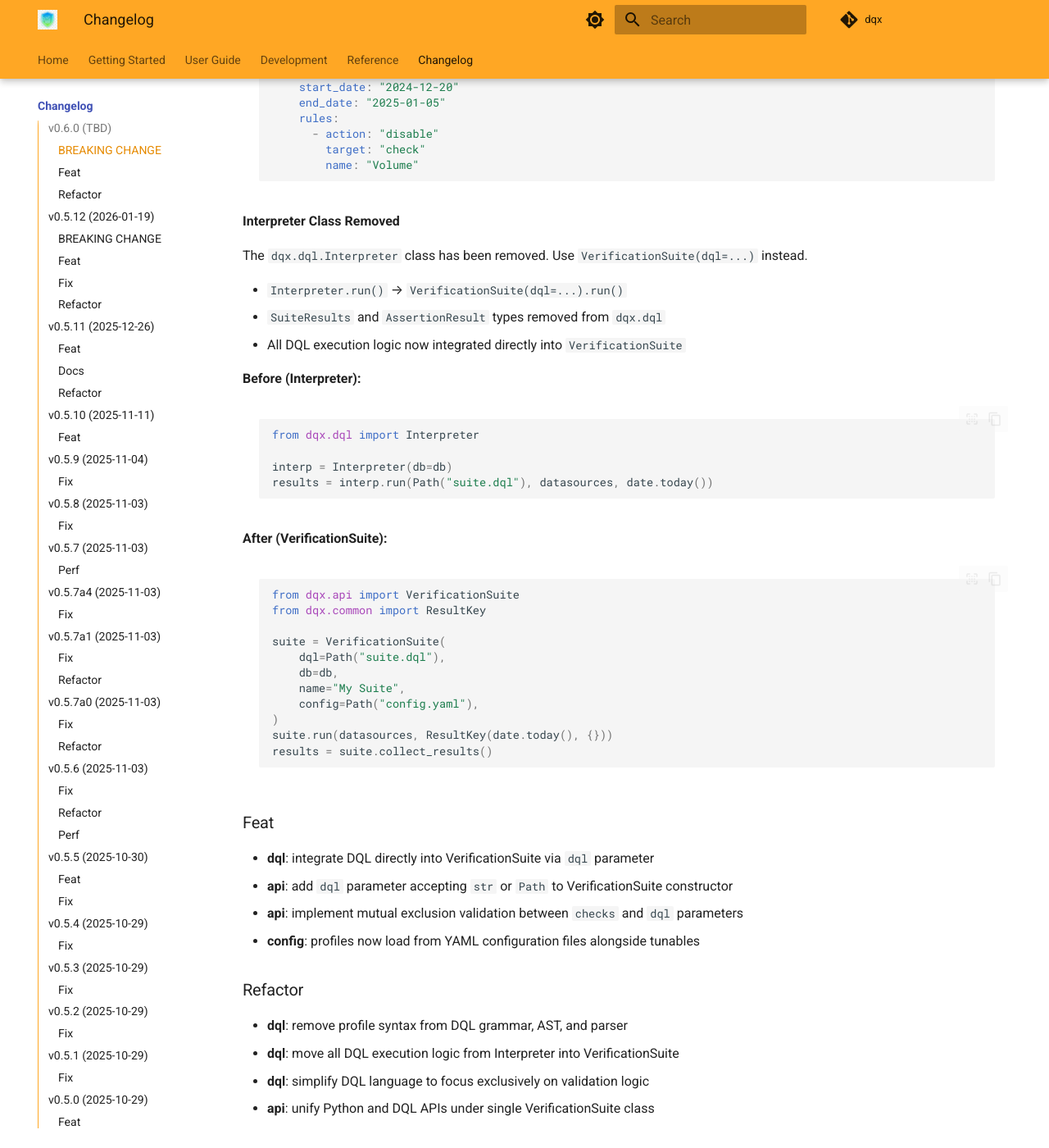
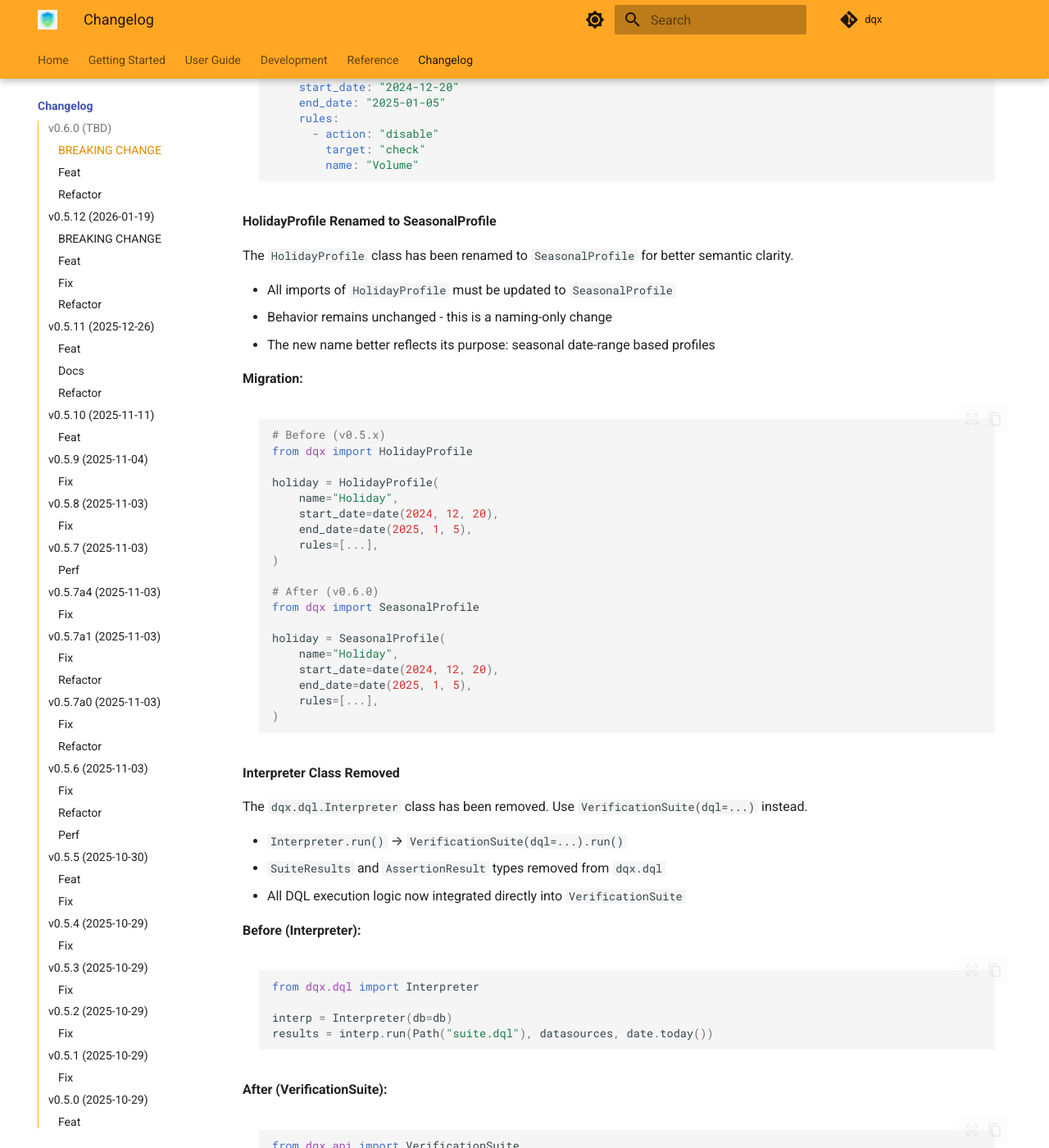
Before and after one commit to nampham2/dqx, an MkDocs documentation site: the page built from docs/changelog.md, in a window 1280 px wide and 1400 px high, scrolled down 873 px. Shown: the whole window at 82% size. Built offline with MkDocs 1.6.1 and Material for MkDocs 9.7.7, drawn with Linux system fonts in a browser that asks for light colours; comment, search, counter and statistics services are not loaded.

Commit message:
docs: address CodeRabbit comments - update documentation
- Fix markdown bare URLs to use link format in migration guide and plans
- Update seasonal profile type field documentation from 'holiday' to 'seasonal'
- Add CHANGELOG entry for HolidayProfile -> SeasonalProfile rename with migration example
- Fix GitHub issue URLs in documentation files

````diff
--- a/CHANGELOG.md
+++ b/CHANGELOG.md
@@ -31,6 +31,37 @@
       - action: "disable"
         target: "check"
         name: "Volume"
+```
+
+**HolidayProfile Renamed to SeasonalProfile**
+
+The `HolidayProfile` class has been renamed to `SeasonalProfile` for better semantic clarity.
+
+- All imports of `HolidayProfile` must be updated to `SeasonalProfile`
+- Behavior remains unchanged - this is a naming-only change
+- The new name better reflects its purpose: seasonal date-range based profiles
+
+**Migration:**
+```python
+# Before (v0.5.x)
+from dqx import HolidayProfile
+
+holiday = HolidayProfile(
+    name="Holiday",
+    start_date=date(2024, 12, 20),
+    end_date=date(2025, 1, 5),
+    rules=[...],
+)
+
+# After (v0.6.0)
+from dqx import SeasonalProfile
+
+holiday = SeasonalProfile(
+    name="Holiday",
+    start_date=date(2024, 12, 20),
+    end_date=date(2025, 1, 5),
+    rules=[...],
+)
 ```
 
 **Interpreter Class Removed**
````
Also changed, not shown: docs/migration/dql-profiles-to-yaml.md (+1 -1 lines), docs/plans/dql-verification-suite-integration.md (+2 -2 lines).
